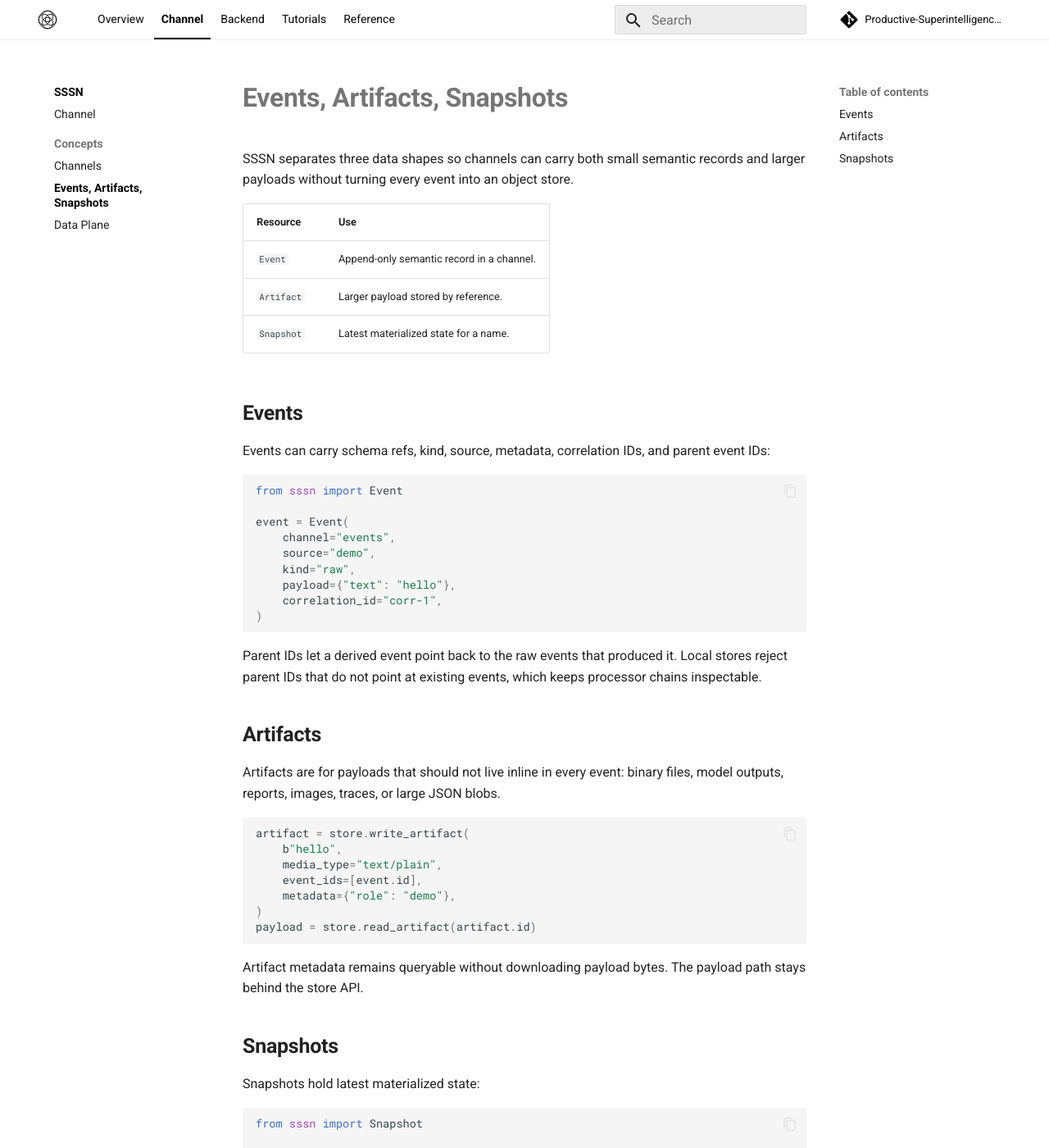
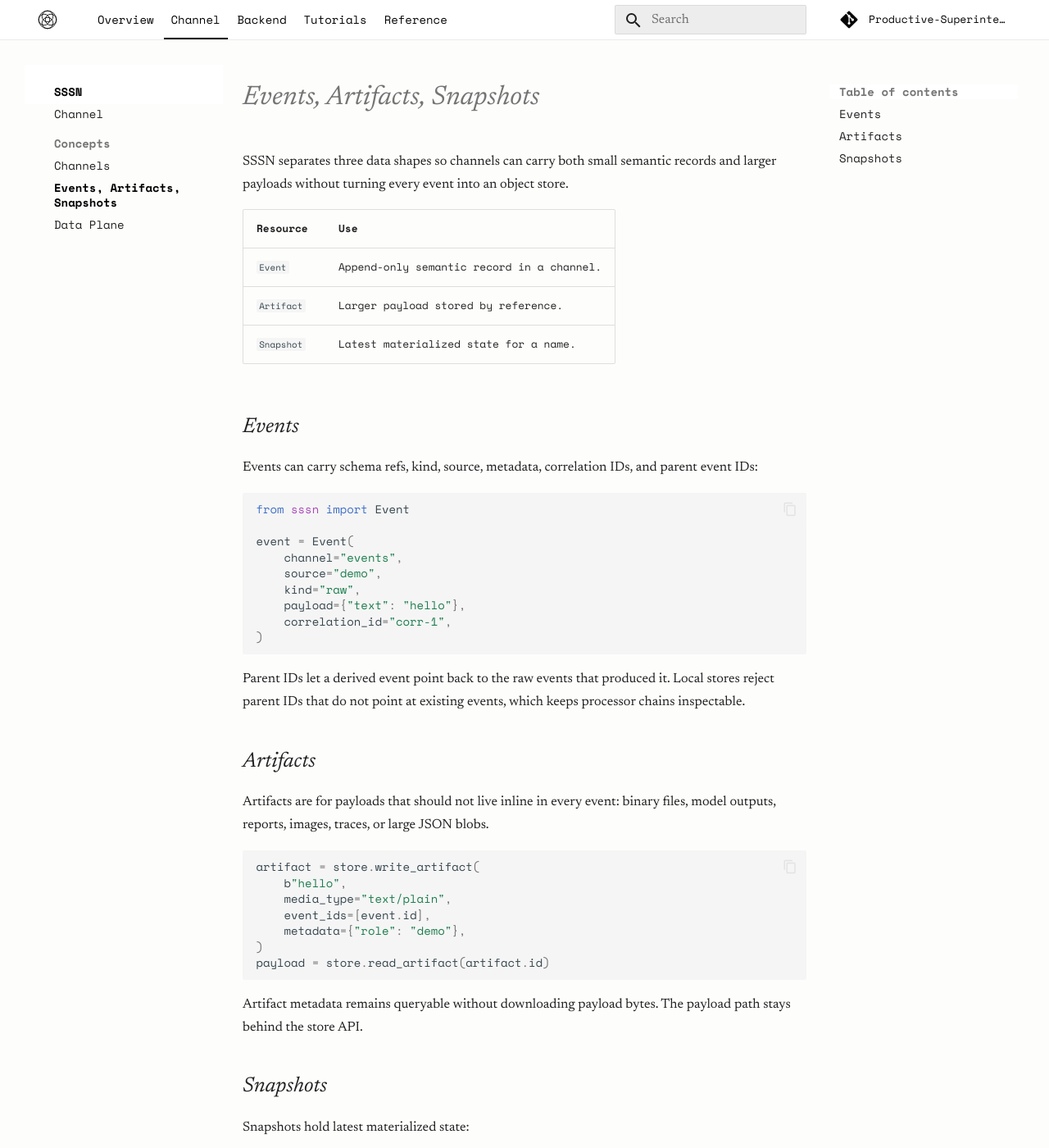
Before and after one commit to Productive-Superintelligence/sssn, an MkDocs documentation site: the page built from docs/concepts/events-artifacts-snapshots.md, in a window 1280 px wide and 1400 px high. Shown: the whole window at 82% size. Built offline with MkDocs 1.6.1 and Material for MkDocs 9.7.7, drawn with Linux system fonts in a browser that asks for light colours; comment, search, counter and statistics services are not loaded.

Commit message:
Align docs typography with prosi site

```diff
--- a/docs/stylesheets/custom.20260629.css
+++ b/docs/stylesheets/custom.20260629.css
@@ -1,11 +1,12 @@
 :root {
   --md-primary-fg-color: #ffffff;
   --md-accent-fg-color: #050505;
-  --md-text-font: "Roboto";
-  --md-code-font: "Roboto Mono";
+  --md-text-font: "Newsreader";
+  --md-code-font: "Space Mono";
   --psi-ink: #050505;
   --psi-line: rgba(5, 5, 5, 0.08);
   --psi-soft: #f7f7f7;
+  --psi-paper: #fdfdfc;
   --psi-brand-width: 20rem;
   --psi-brand-height: 4.5rem;
   --psi-diagram-bg: #ffffff;
@@ -15,17 +16,17 @@
 }
 
 body {
-  --md-text-font-family: "Roboto", -apple-system, BlinkMacSystemFont,
-    Helvetica, Arial, sans-serif;
-  --md-code-font-family: "Roboto Mono", SFMono-Regular, Consolas, Menlo,
+  --md-text-font-family: "Newsreader", Georgia, "Times New Roman", serif;
+  --md-code-font-family: "Space Mono", SFMono-Regular, Consolas, Menlo,
     monospace;
+  -webkit-font-smoothing: antialiased;
 }
 
 [data-md-color-scheme="default"] {
   --psi-ink: #050505;
   --psi-line: rgba(5, 5, 5, 0.08);
   --psi-soft: #f7f7f7;
-  --md-default-bg-color: #ffffff;
+  --md-default-bg-color: var(--psi-paper);
   --md-typeset-a-color: #050505;
   --md-accent-fg-color: #050505;
   --md-accent-fg-color--transparent: rgba(0, 0, 0, 0.1);
@@ -117,7 +118,7 @@
   background-color: var(--md-default-bg-color);
   box-shadow: none;
   color: var(--psi-ink);
-  font-family: var(--md-text-font-family);
+  font-family: var(--md-code-font-family);
 }
 
 .md-header--shadow {
@@ -176,12 +177,12 @@
 
 .md-header__title {
   flex: 0 0 auto;
-  font-weight: 700;
+  font-weight: 400;
   max-width: 12rem;
 }
 
 .md-header__topic {
-  font-weight: 700;
+  font-weight: 400;
 }
 
 .psi-header-nav {
@@ -204,7 +205,7 @@
   color: var(--psi-ink);
   display: inline-flex;
   font-size: 0.7rem;
-  font-weight: 500;
+  font-weight: 400;
   height: 2.4rem;
   padding: 0 0.45rem;
   white-space: nowrap;
@@ -218,7 +219,7 @@
 }
 
 .psi-header-nav__link--active {
-  font-weight: 700;
+  font-weight: 400;
 }
 
 .psi-drawer-sections {
@@ -388,9 +389,32 @@
   width: 1px;
 }
 
+.md-typeset {
+  font-size: 0.82rem;
+  line-height: 1.72;
+}
+
 .md-typeset h1,
 .md-typeset h2 {
-  font-weight: 720;
+  font-style: italic;
+  font-weight: 400;
+  letter-spacing: 0;
+}
+
+.md-typeset h3,
+.md-typeset h4 {
+  font-weight: 500;
+  letter-spacing: 0;
+}
+
+.md-typeset code,
+.md-typeset pre,
+.md-typeset kbd,
+.md-typeset table,
+.md-nav,
+.md-search,
+.md-footer {
+  font-family: var(--md-code-font-family);
 }
 
 .psi-brand {
@@ -469,12 +493,11 @@
 }
 
 .md-typeset .mermaid svg {
-  --mermaid-font-family: "Roboto", -apple-system, BlinkMacSystemFont,
-    Helvetica, Arial, sans-serif;
+  --mermaid-font-family: "Space Mono", SFMono-Regular, Consolas, Menlo,
+    monospace;
   color: var(--psi-diagram-ink);
   display: inline-block;
-  font-family: "Roboto", -apple-system, BlinkMacSystemFont, Helvetica, Arial,
-    sans-serif !important;
+  font-family: "Space Mono", SFMono-Regular, Consolas, Menlo, monospace !important;
   height: auto;
   max-width: 100%;
   min-width: 0;
@@ -489,8 +512,7 @@
 }
 
 .md-typeset .mermaid svg * {
-  font-family: "Roboto", -apple-system, BlinkMacSystemFont, Helvetica, Arial,
-    sans-serif !important;
+  font-family: "Space Mono", SFMono-Regular, Consolas, Menlo, monospace !important;
 }
 
 .md-typeset .mermaid .node rect,
@@ -523,16 +545,14 @@
 .md-typeset .mermaid foreignObject * {
   color: var(--psi-diagram-ink) !important;
   fill: var(--psi-diagram-ink) !important;
-  font-family: "Roboto", -apple-system, BlinkMacSystemFont, Helvetica, Arial,
-    sans-serif !important;
+  font-family: "Space Mono", SFMono-Regular, Consolas, Menlo, monospace !important;
   line-height: 1.2;
 }
 
 .md-typeset .mermaid text,
 .md-typeset .mermaid tspan {
   fill: var(--psi-diagram-ink) !important;
-  font-family: "Roboto", -apple-system, BlinkMacSystemFont, Helvetica, Arial,
-    sans-serif !important;
+  font-family: "Space Mono", SFMono-Regular, Consolas, Menlo, monospace !important;
 }
 
 .md-typeset .mermaid .edgeLabel rect,
--- a/mkdocs.yml
+++ b/mkdocs.yml
@@ -12,8 +12,8 @@
   logo: assets/logo.svg
   favicon: assets/logo.svg
   font:
-    text: Roboto
-    code: Roboto Mono
+    text: Newsreader
+    code: Space Mono
   palette:
     - scheme: default
       primary: white
```
